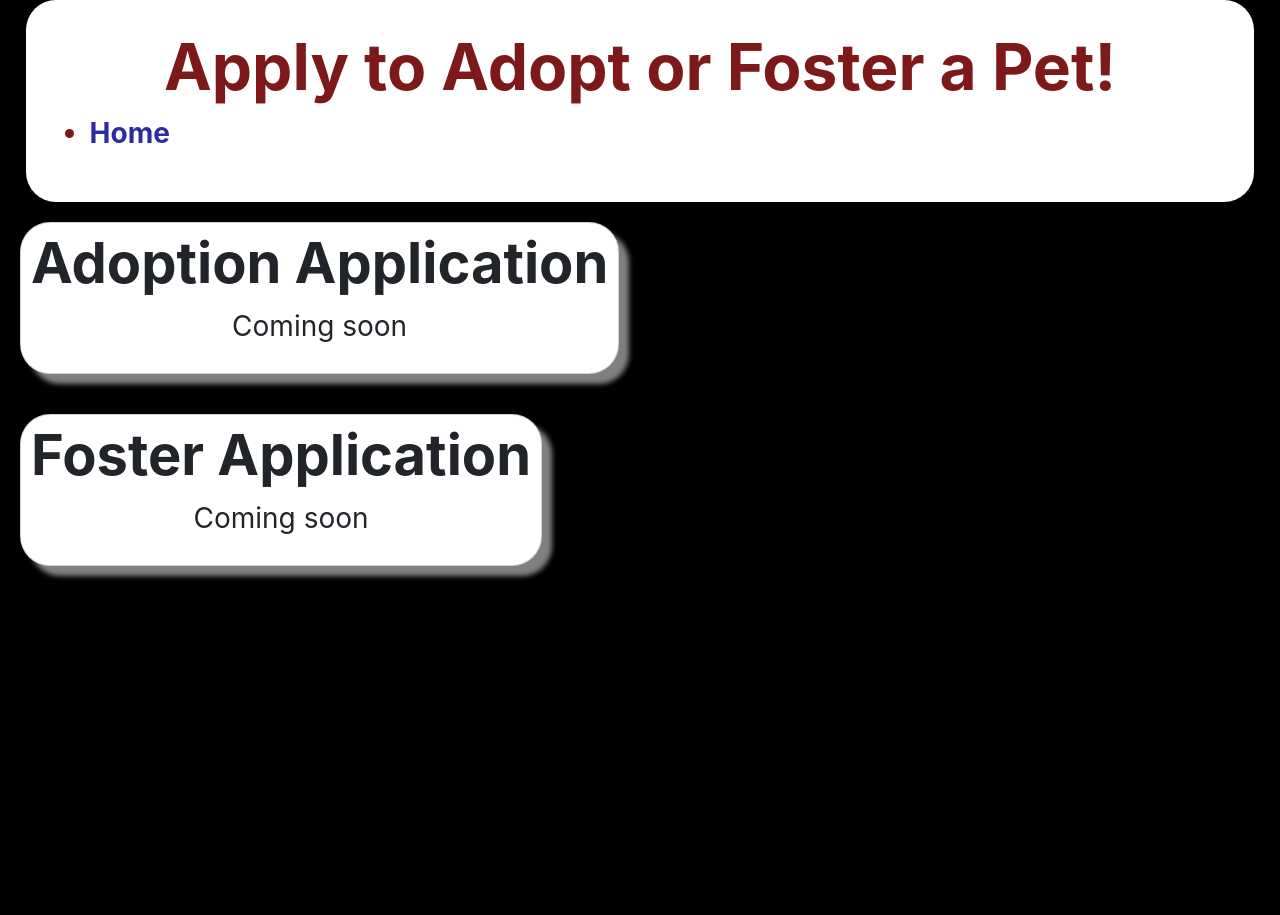
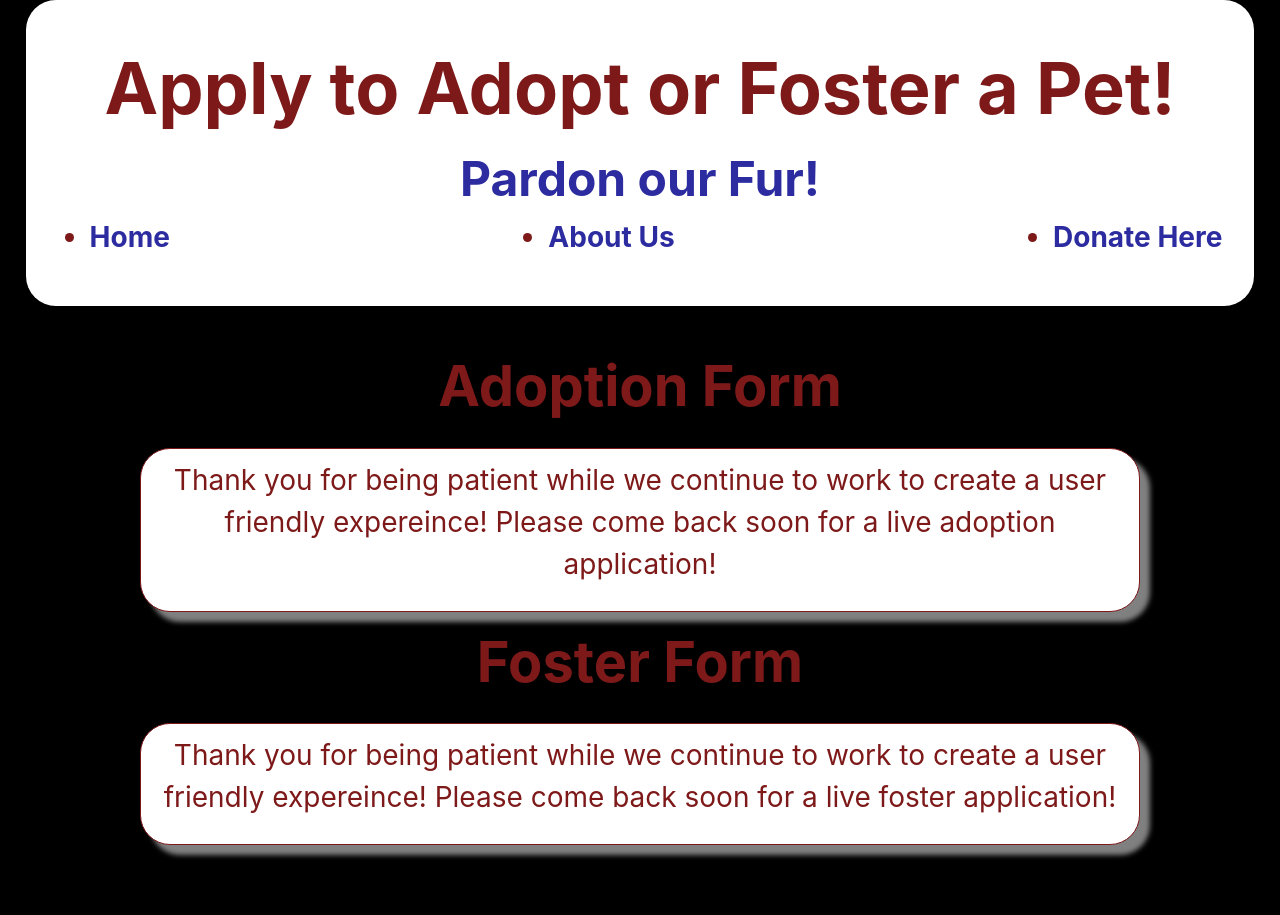
Before and after one commit to kagreene/Rescuers-down-under, a plain HTML site: page applicationPage.html in a window 1280 px wide. Before the commit the page ends 800 px from the top, so only its background shows below. Drawn offline with nearby package versions, Linux system fonts and the light colour scheme.

Commit message:
navigation between pages

```diff
--- a/applicationPage.html
+++ b/applicationPage.html
@@ -12,33 +12,37 @@
 
 <body>
   <header>
-        <h1>Apply to Adopt or Foster a Pet!</h1>
+    <h1 class="page-title">Apply to Adopt or Foster a Pet!</h1>
+    <h3> Pardon our Fur!</h3>
 
   <nav>
       <ul>
         <li><a href="index.html">Home</a></li>
+        <li><a href="aboutUs.html">About Us</a></li>
+        <li><a href="donation.html">Donate Here</a></li>
       </ul>
   </nav>
   </header>
-    <section class="adoption-app">
-        <div class="card">
-            <h2 id="adopt-app">Adoption Application</h2>
-            <form method="POST">
-                <p>Coming soon</p>
-            </form>
-        </div>
-    </section>
-    <section class="foster-app">
-        <div class="card">
-            <h2 id="foster-app">Foster Application</h2>
-            <form method="POST">
-                <p>Coming soon</p>
-            </form>
-        </div>
+
+<body>
+  <section class="pets">
+    <h2 id="donate">Adoption Form</h2>
+    <form method="POST"></form>
+    <section class="history-card">
+      <p>Thank you for being patient while we continue to work to
+      create a user friendly expereince! Please come back soon for a
+      live adoption application!</p>
     </section>
 
-    <body>
 
+    <h2 id="donate">Foster Form</h2>
+    <form method="POST"></form>
+    <section class="history-card">
+      <p>Thank you for being patient while we continue to work to
+      create a user friendly expereince! Please come back soon for a
+      live foster application!</p>
+    </section>
+   </section>
 </body>
 
 </html>
--- a/assets/css/style.css
+++ b/assets/css/style.css
@@ -42,6 +42,7 @@ h2 {
 
 h3 {
   font-size: 3rem;
+  color: var(--secondary)
 }
 
 p {
```
Also changed, not shown: aboutUs.html (+2 -1 lines), donation.html (+3 -2 lines), index.html (+2 -1 lines). Lines whose indentation alone changed are shown as unchanged.
